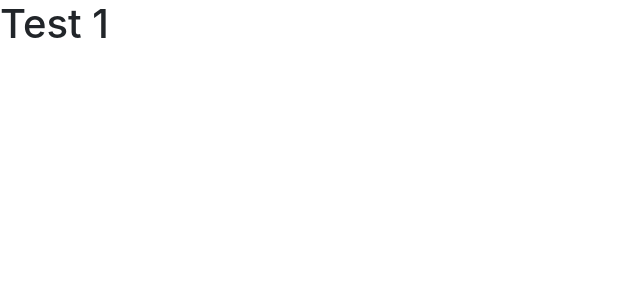
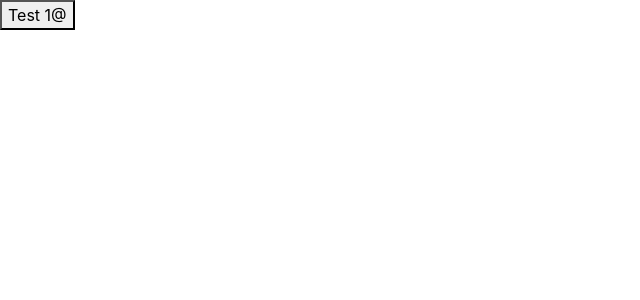
Before and after one commit to albur2021/mern_project_2021, a React (Create React App) app in the folder demo_1/: page / in a window 1280 px wide. Shown: the top 300 px of the page, without its empty margins (0-640 px from the left). Built offline with nearby package versions, Linux system fonts and the light colour scheme.

Commit message:
import navigate from '@reach/router' and apply that method in 'onClick' method

```diff
--- a/demo_1/src/components/First.jsx
+++ b/demo_1/src/components/First.jsx
@@ -1,14 +1,16 @@
 import React, { useState } from 'react';
+import { navigate } from '@reach/router';
 
-
-const FIrst = (props) =>{
-
-return(
-  <div>
-    <h1>Test 1</h1>
-  </div>
-  )
+const First = (props) =>{
+    const click = () =>{
+        navigate("/third");
+    }
+    return(
+    <div>
+        <button onClick={ click }>Test 1@</button>
+    </div>
+    )
 }
 
 
-export default FIrst;
+export default First;
```
